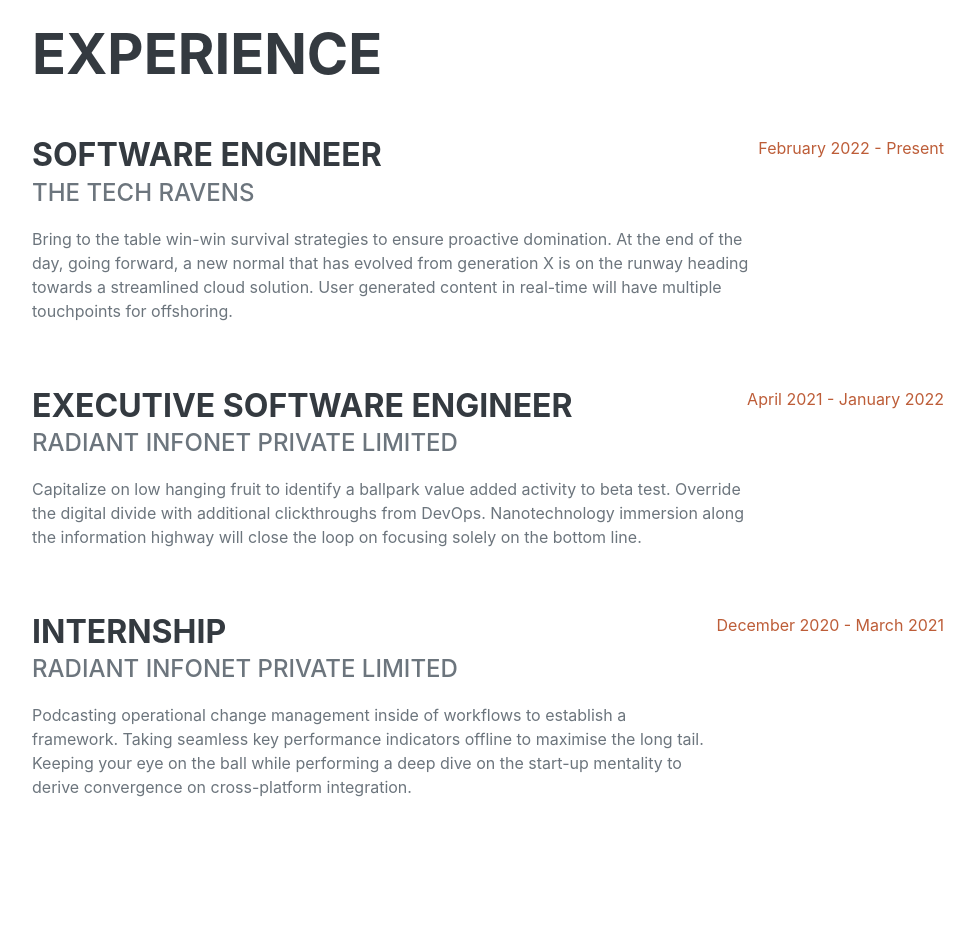
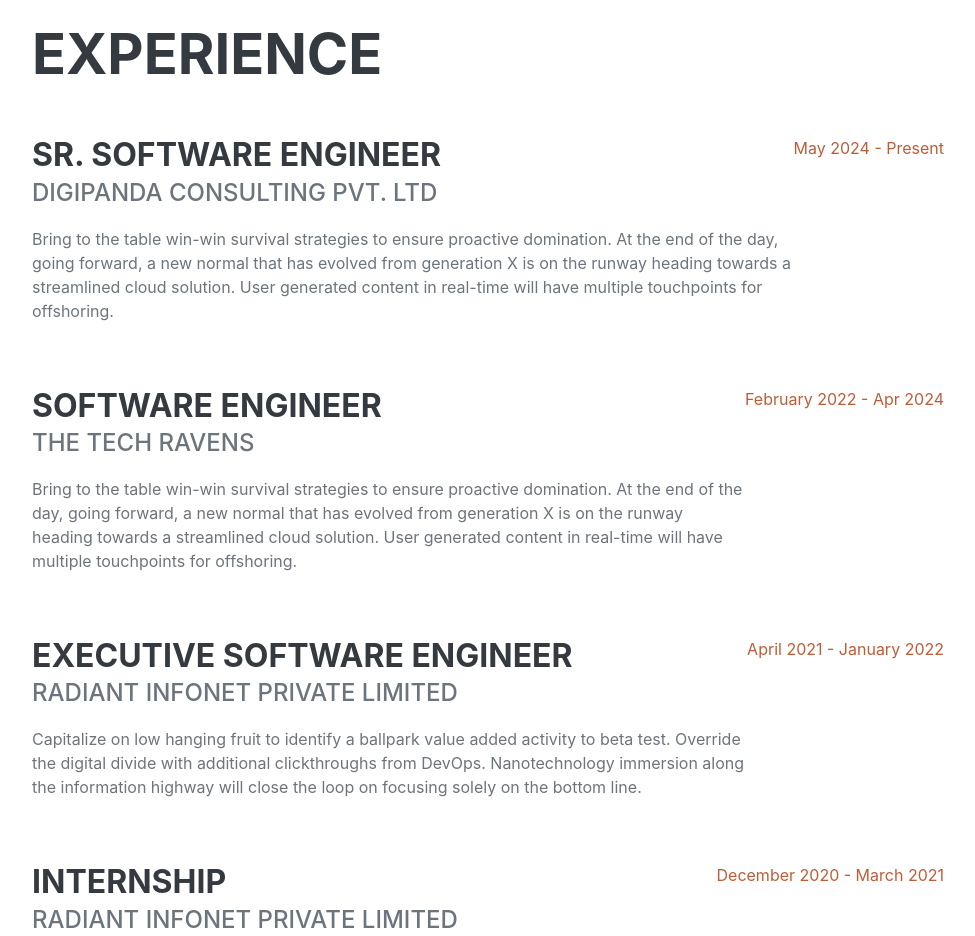
Before and after one commit to ajay0023130/resumewebsite, a plain HTML site: page index.html in a window 1280 px wide. Shown: the part 860-1796 px from the top of the page, without its empty margins (288-1263 px from the left). Drawn offline with nearby package versions, Linux system fonts and the light colour scheme; a web font is replaced by a local one.

Commit message:
Update index.html

```diff
--- a/index.html
+++ b/index.html
@@ -68,11 +68,19 @@
                     <h2 class="mb-5">Experience</h2>
                     <div class="d-flex flex-column flex-md-row justify-content-between mb-5">
                         <div class="flex-grow-1">
+                            <h3 class="mb-0">Sr. Software Engineer</h3>
+                            <div class="subheading mb-3">DigiPanda Consulting Pvt. Ltd </div>
+                            <p>Bring to the table win-win survival strategies to ensure proactive domination. At the end of the day, going forward, a new normal that has evolved from generation X is on the runway heading towards a streamlined cloud solution. User generated content in real-time will have multiple touchpoints for offshoring.</p>
+                        </div>
+                        <div class="flex-shrink-0"><span class="text-primary">May 2024 - Present</span></div>
+                    </div>
+                    <div class="d-flex flex-column flex-md-row justify-content-between mb-5">
+                        <div class="flex-grow-1">
                             <h3 class="mb-0">Software Engineer</h3>
                             <div class="subheading mb-3">The Tech Ravens</div>
                             <p>Bring to the table win-win survival strategies to ensure proactive domination. At the end of the day, going forward, a new normal that has evolved from generation X is on the runway heading towards a streamlined cloud solution. User generated content in real-time will have multiple touchpoints for offshoring.</p>
                         </div>
-                        <div class="flex-shrink-0"><span class="text-primary">February 2022 - Present</span></div>
+                        <div class="flex-shrink-0"><span class="text-primary">February 2022 - Apr 2024</span></div>
                     </div>
                     <div class="d-flex flex-column flex-md-row justify-content-between mb-5">
                         <div class="flex-grow-1">
```
